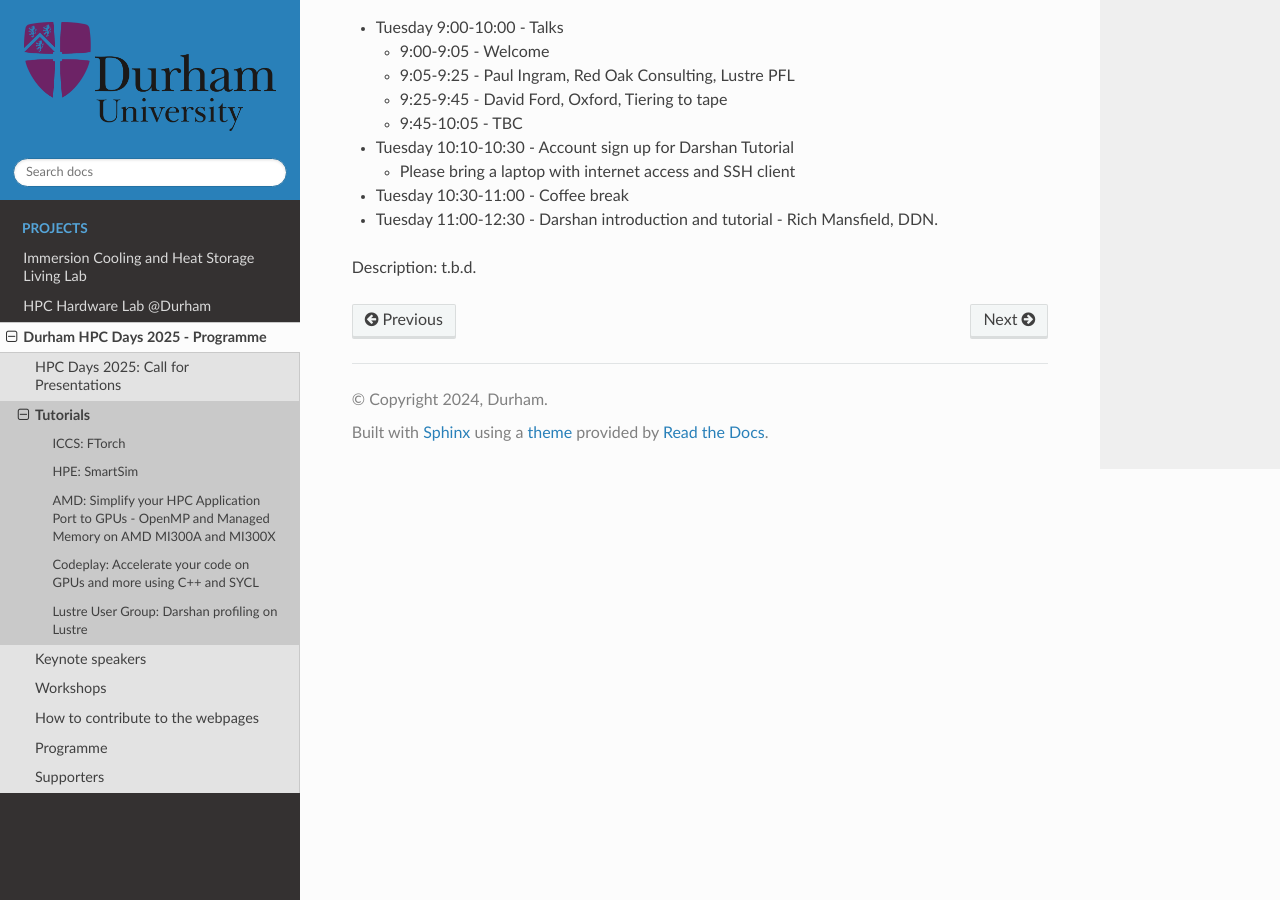
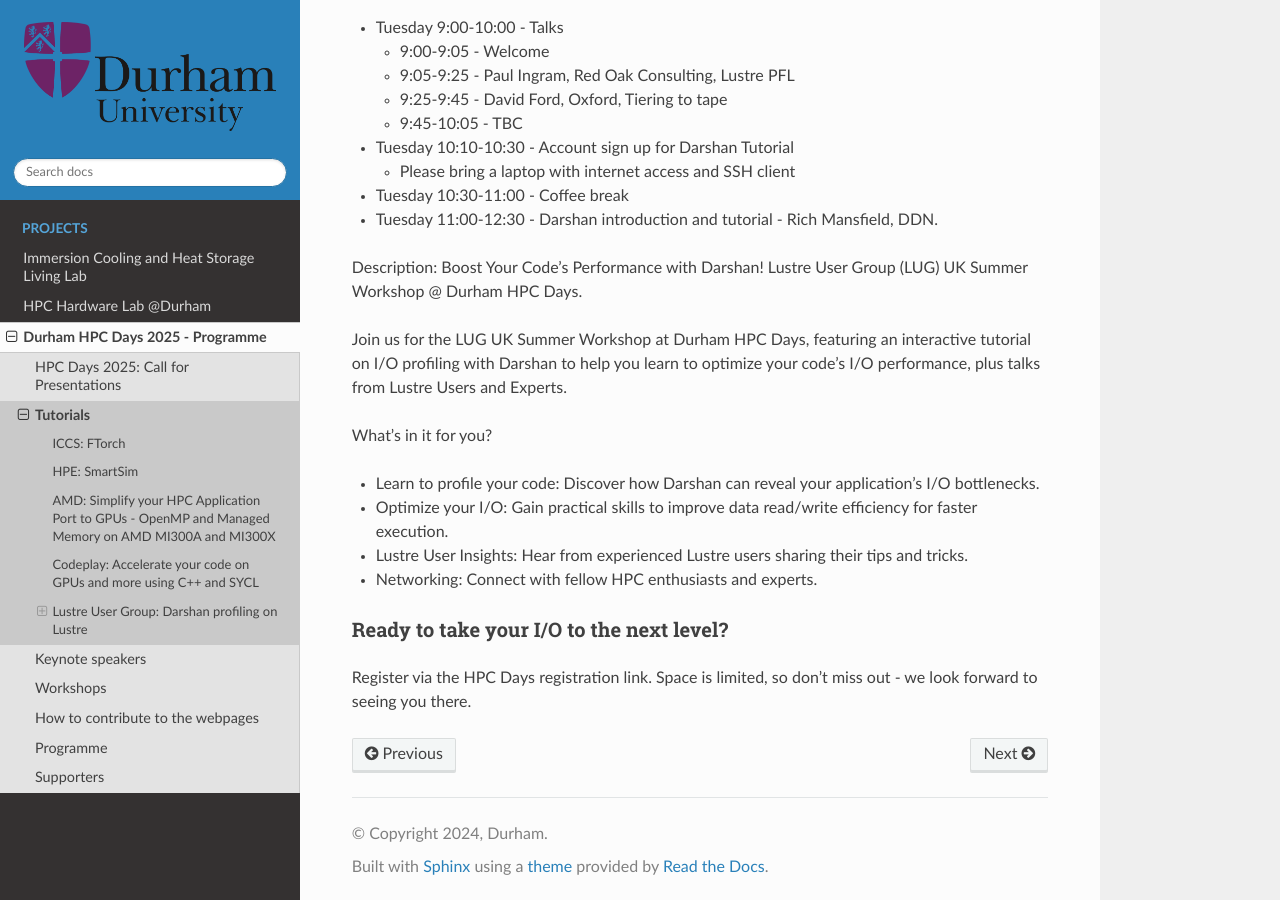
Before and after one commit to ilectra/durham, a Sphinx documentation site: the page built from docs/hpcdays/tutorials.md, in a window 1280 px wide and 900 px high, scrolled down 2312 px. Built offline with Sphinx 7.4.7 and the Read the Docs theme 3.1.0, drawn with Linux system fonts in a browser that asks for light colours.

Commit message:
added lustre workshdop

```diff
--- a/docs/hpcdays/tutorials.md
+++ b/docs/hpcdays/tutorials.md
@@ -55,4 +55,19 @@
 - Tuesday 10:30-11:00 - Coffee break
 - Tuesday 11:00-12:30 - Darshan introduction and tutorial - Rich Mansfield, DDN.
 
-Description: t.b.d.
+Description: Boost Your Code's Performance with Darshan! Lustre User Group (LUG) UK Summer Workshop @ Durham HPC Days.
+
+Join us for the LUG UK Summer Workshop at Durham HPC Days, featuring
+an interactive tutorial on I/O profiling with Darshan to help you
+learn to optimize your code's I/O performance, plus talks from Lustre
+Users and Experts.
+
+
+What's in it for you?
+- Learn to profile your code: Discover how Darshan can reveal your application's I/O bottlenecks.
+- Optimize your I/O: Gain practical skills to improve data read/write efficiency for faster execution.
+- Lustre User Insights: Hear from experienced Lustre users sharing their tips and tricks.
+- Networking: Connect with fellow HPC enthusiasts and experts.
+
+### Ready to take your I/O to the next level?
+Register via the HPC Days registration link.  Space is limited, so don't miss out - we look forward to seeing you there.
```
